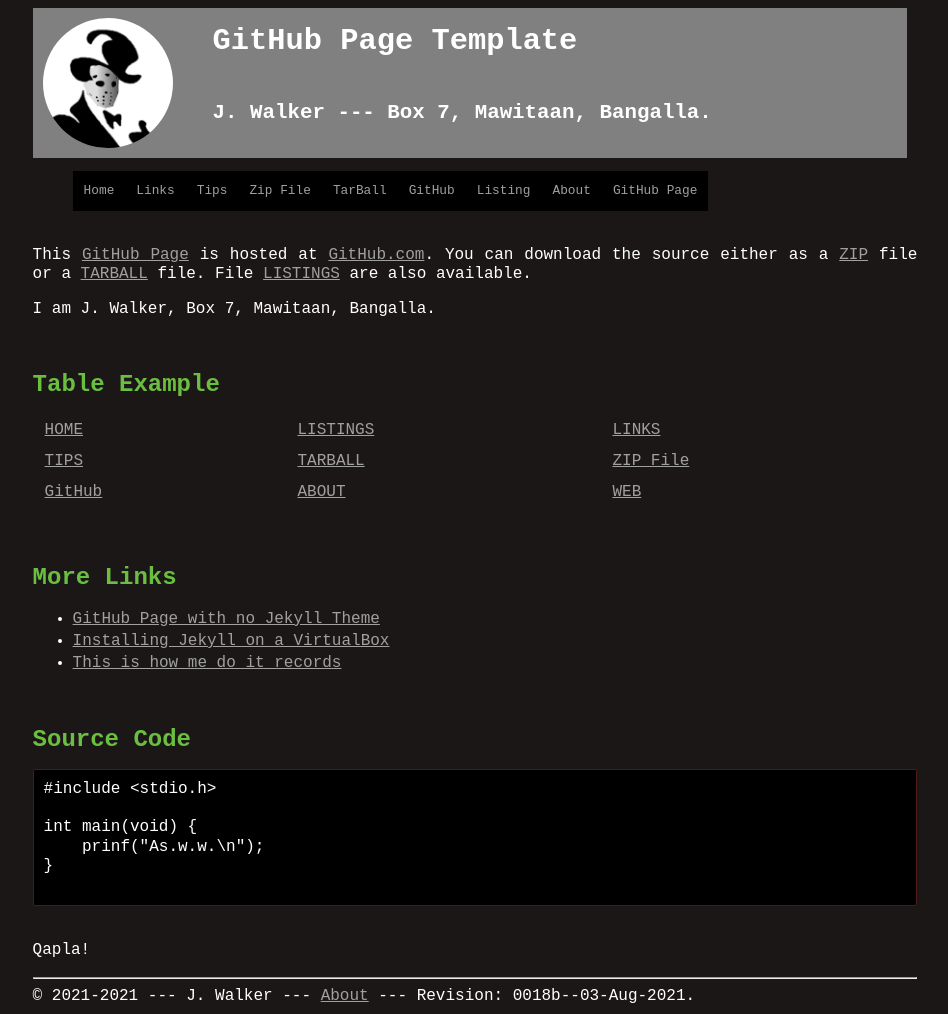
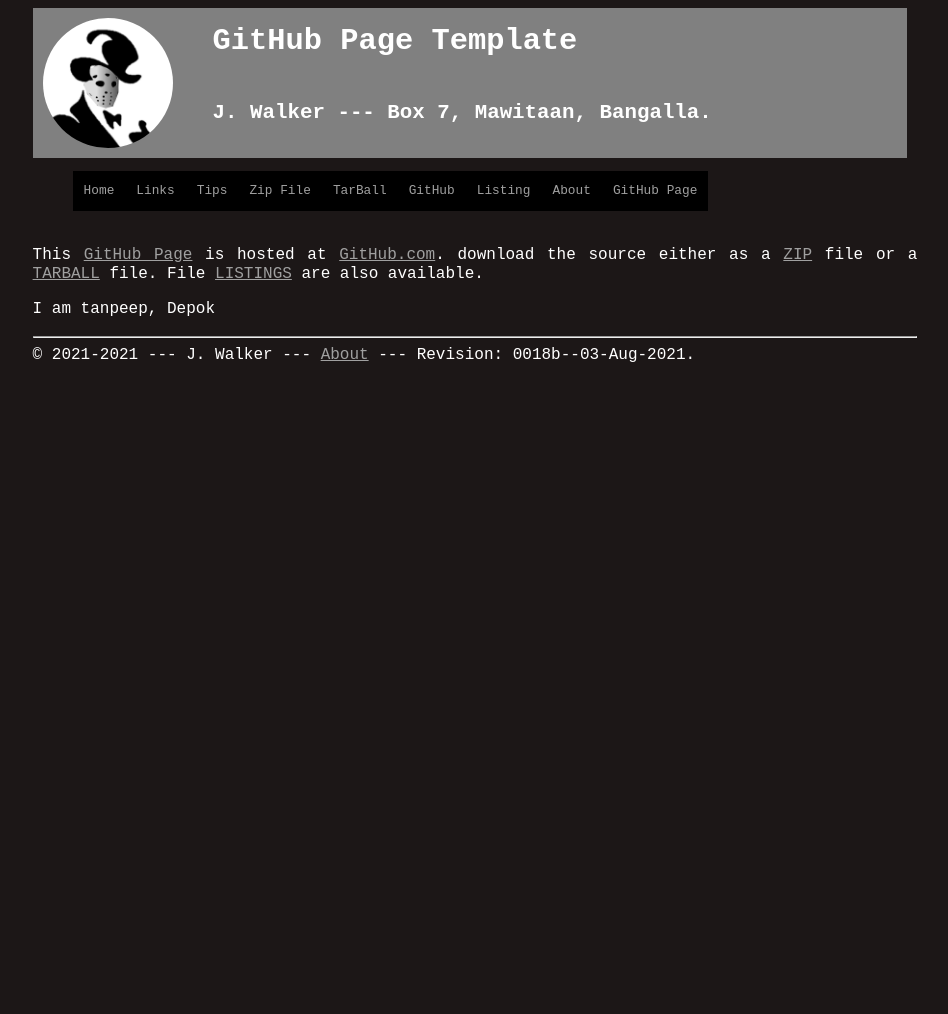
Before and after one commit to tanpeep/os212, a Jekyll site: the page built from index.md, in a window 1280 px wide. Shown: the whole page, without its empty margins (165-1113 px from the left). Built offline with Jekyll 4.4.1, drawn with Linux system fonts in a browser that asks for light colours; after the commit the page ends 900 px from its top, so only the background shows below that.

Commit message:
os212 updating index.md

````diff
--- a/index.md
+++ b/index.md
@@ -3,38 +3,9 @@
 
 <br>
 This [GitHub Page](https://pages.github.com/) is hosted at [GitHub.com]({{ site.urlgithub }}).
-You can download the source either as a
+download the source either as a
 [ZIP]({{ site.baseurl }}/template.zip) file or a
 [TARBALL]({{ site.baseurl }}/template.tar.bz2) file.
 File [LISTINGS]({{ site.baseurl }}/000.html) are also available.
 
-I am {{ site.author }}, {{ site.address }}
-
-<br>
-## Table Example
-
-| [HOME]({{ site.baseurl }}/) | [LISTINGS]({{ site.baseurl }}/000.html) | [LINKS]({{ site.baseurl }}/LINKS/) |
-| [TIPS]({{ site.baseurl }}/TIPS/) | [TARBALL]({{ site.baseurl }}/template.tar.bz2) | [ZIP File]({{ site.baseurl }}/template.zip) |
-| [GitHub]({{ site.urlgithub }}) | [ABOUT]({{ site.baseurl }}/ABOUT/) | [WEB]({{ site.urlweb }}) |
-
-<br>
-## More Links
-
-* [GitHub Page with no Jekyll Theme](https://doit.vlsm.org/001.md)
-* [Installing Jekyll on a VirtualBox](https://doit.vlsm.org/005.md)
-* [This is how me do it records](https://doit.vlsm.org/)
-
-<br>
-## Source Code
-
-```
-#include <stdio.h>
-
-int main(void) {
-    prinf("As.w.w.\n");
-}
-
-```
-
-<br>
-Qapla!
+I am tanpeep, Depok
````
